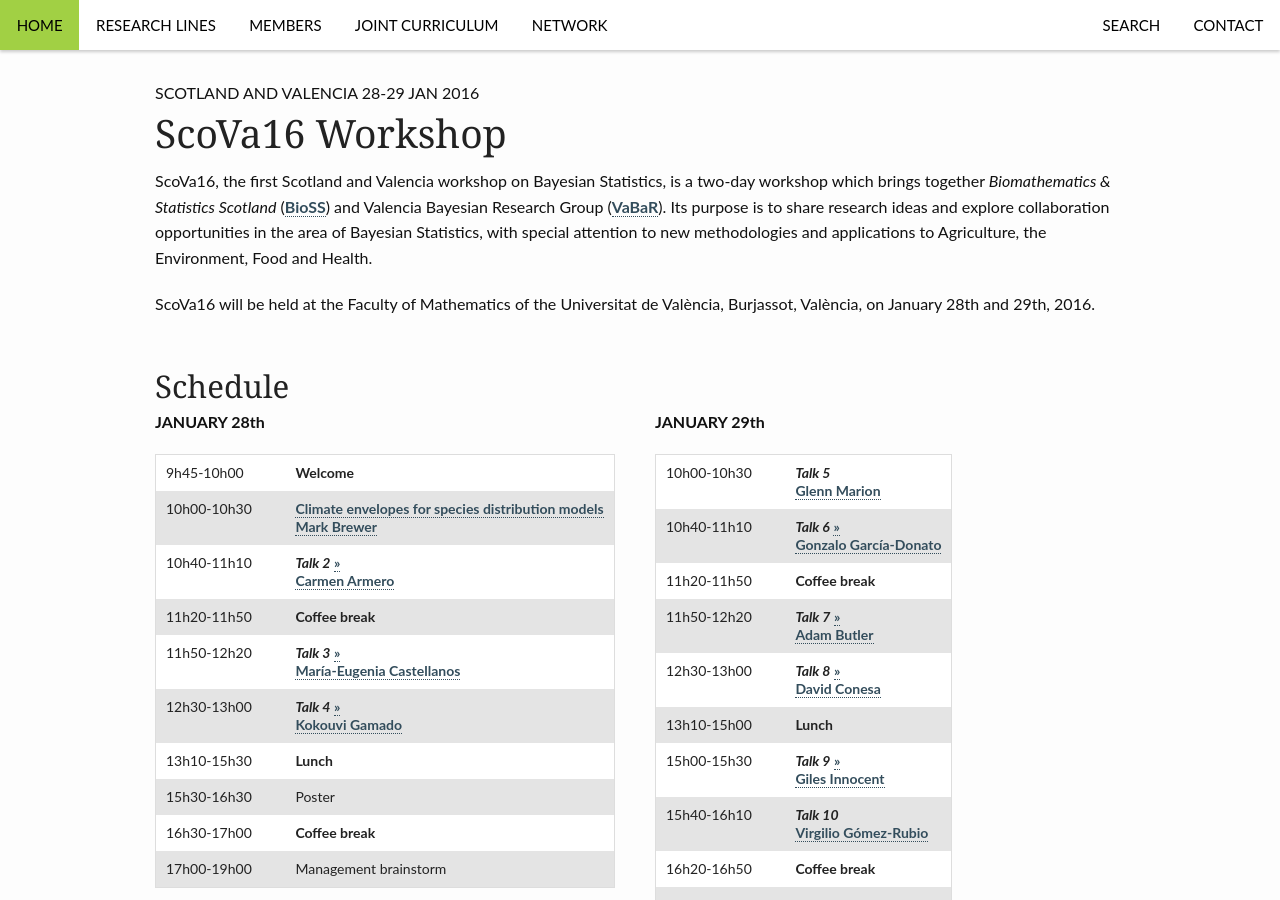
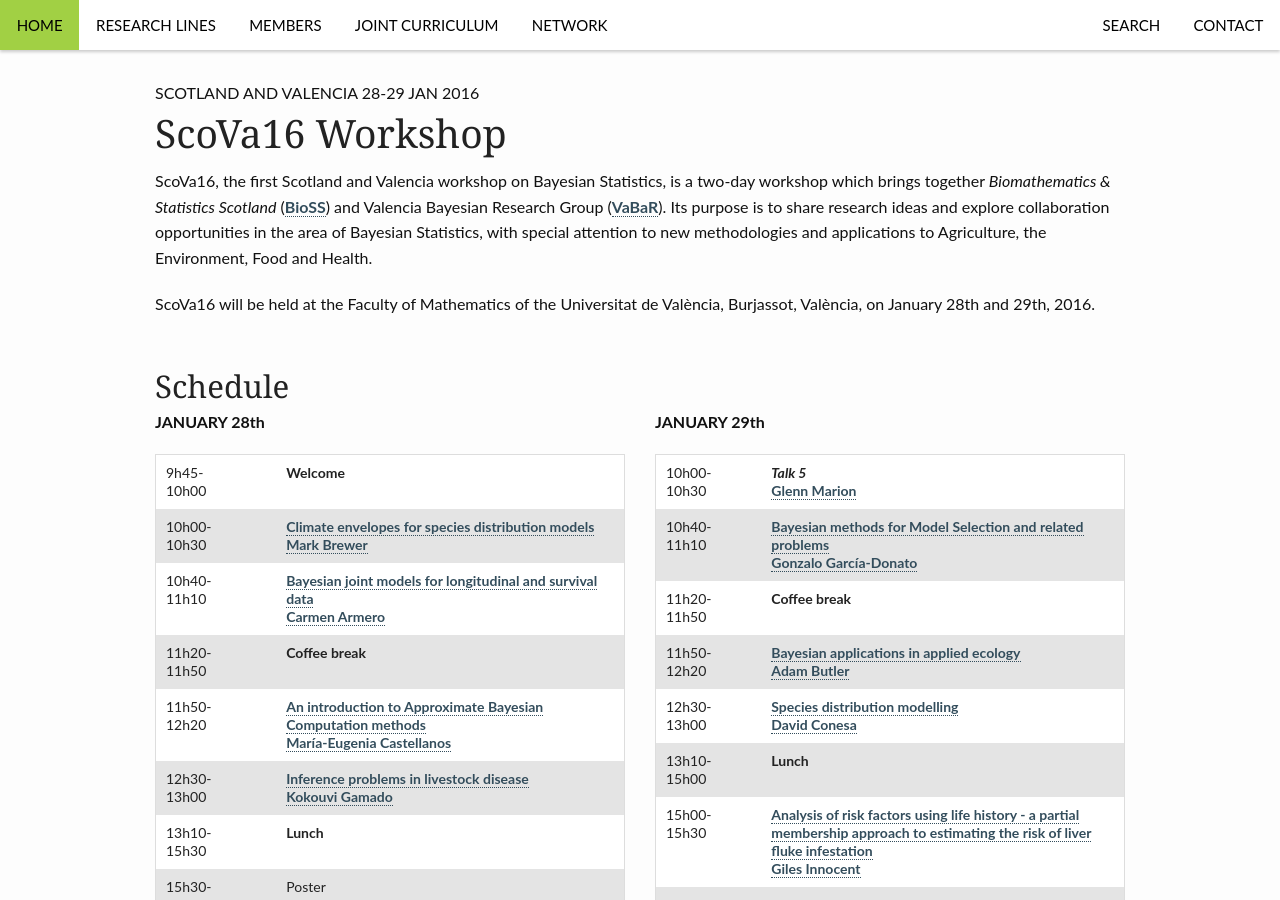
Before and after one commit to VABAR/VABAR.github.io, a Jekyll site: the page built from _posts/events/2015-12-17-ScoVa16.md, in a window 1280 px wide and 900 px high. Built offline with Jekyll 4.4.1, drawn with Linux system fonts in a browser that asks for light colours.

Commit message:
Update 2015-12-17-ScoVa16.md

```diff
--- a/_posts/events/2015-12-17-ScoVa16.md
+++ b/_posts/events/2015-12-17-ScoVa16.md
@@ -21,10 +21,10 @@ ScoVa16 will be held at the Faculty of Mathematics of the Universitat de Valènc
 
 9h45-10h00 || **Welcome**
 10h00-10h30 || [Climate envelopes for species distribution models]({{ site.url }}/assets/scova16/Brewer-Abstract.pdf)<br>[Mark Brewer](http://www.bioss.ac.uk/people/markb.html)
-10h40-11h10 || **_Talk 2_** [»]({{ site.url }}/assets/scova16/Armero-Abstract.pdf)<br>[Carmen Armero](http://www.uv.es/armero/)
+10h40-11h10 || [Bayesian joint models for longitudinal and survival data]({{ site.url }}/assets/scova16/Armero-Abstract.pdf)<br>[Carmen Armero](http://www.uv.es/armero/)
 11h20-11h50 || **Coffee break**
-11h50-12h20 || **_Talk 3_** [»]({{ site.url }}/assets/scova16/Castellanos-Abstract.pdf)<br>[María-Eugenia Castellanos](http://bayes.etsii.urjc.es/~mecastel/hp/Contact.html)
-12h30-13h00 || **_Talk 4_** [»]({{ site.url }}/assets/scova16/Gamado-Abstract.pdf)<br>[Kokouvi Gamado](http://www.bioss.ac.uk/people/kokouvi.html")
+11h50-12h20 || [An introduction to Approximate Bayesian Computation methods]({{ site.url }}/assets/scova16/Castellanos-Abstract.pdf)<br>[María-Eugenia Castellanos](http://bayes.etsii.urjc.es/~mecastel/hp/Contact.html)
+12h30-13h00 || [Inference problems in livestock disease]({{ site.url }}/assets/scova16/Gamado-Abstract.pdf)<br>[Kokouvi Gamado](http://www.bioss.ac.uk/people/kokouvi.html")
 13h10-15h30 || **Lunch**
 15h30-16h30 || Poster
 16h30-17h00 || **Coffee break**
@@ -36,12 +36,12 @@ ScoVa16 will be held at the Faculty of Mathematics of the Universitat de Valènc
 **JANUARY 29th**
 
 10h00-10h30 || **_Talk 5_** <br>[Glenn Marion](http://www.bioss.ac.uk/people/glenn.html)
-10h40-11h10 || **_Talk 6_** [»]({{ site.url }}/assets/scova16/Gonzalo-Abstract.pdf)<br>[Gonzalo García-Donato](http://www.uclm.es/profesorado/garcia-donato/)
+10h40-11h10 || [Bayesian methods for Model Selection and related problems]({{ site.url }}/assets/scova16/Gonzalo-Abstract.pdf)<br>[Gonzalo García-Donato](http://www.uclm.es/profesorado/garcia-donato/)
 11h20-11h50 || **Coffee break**
-11h50-12h20 || **_Talk 7_** [»]({{ site.url }}/assets/scova16/Butler-Abstract.pdf)<br>[Adam Butler](http://www.bioss.ac.uk/people/adam.html)
-12h30-13h00 || **_Talk 8_** [»]({{ site.url }}/assets/scova16/Conesa-Abstract.pdf)<br>[David Conesa](http://www.geeitema.org/conesa/)
+11h50-12h20 || [Bayesian applications in applied ecology]({{ site.url }}/assets/scova16/Butler-Abstract.pdf)<br>[Adam Butler](http://www.bioss.ac.uk/people/adam.html)
+12h30-13h00 || [Species distribution modelling]({{ site.url }}/assets/scova16/Conesa-Abstract.pdf)<br>[David Conesa](http://www.geeitema.org/conesa/)
 13h10-15h00 || **Lunch**
-15h00-15h30 || **_Talk 9_** [»]({{ site.url }}/assets/scova16/Innocent-Abstract.pdf)<br>[Giles Innocent](http://www.bioss.ac.uk/people/giles.html)
+15h00-15h30 || [Analysis of risk factors using life history - a partial membership approach to estimating the risk of liver fluke infestation]({{ site.url }}/assets/scova16/Innocent-Abstract.pdf)<br>[Giles Innocent](http://www.bioss.ac.uk/people/giles.html)
 15h40-16h10 || **_Talk 10_**<br>[Virgilio Gómez-Rubio](http://www.uclm.es/profesorado/vgomez/)
 16h20-16h50 || **Coffee break**
 16h50-19h00 || Scientific brainstorm
```
